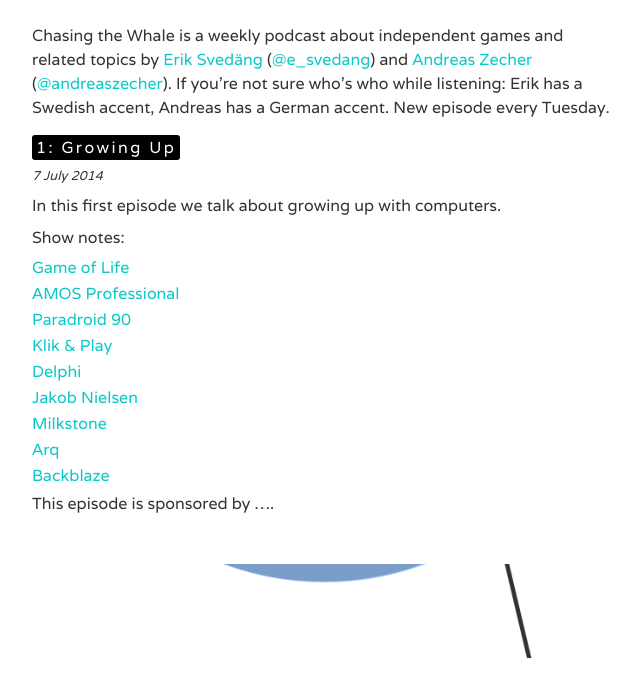
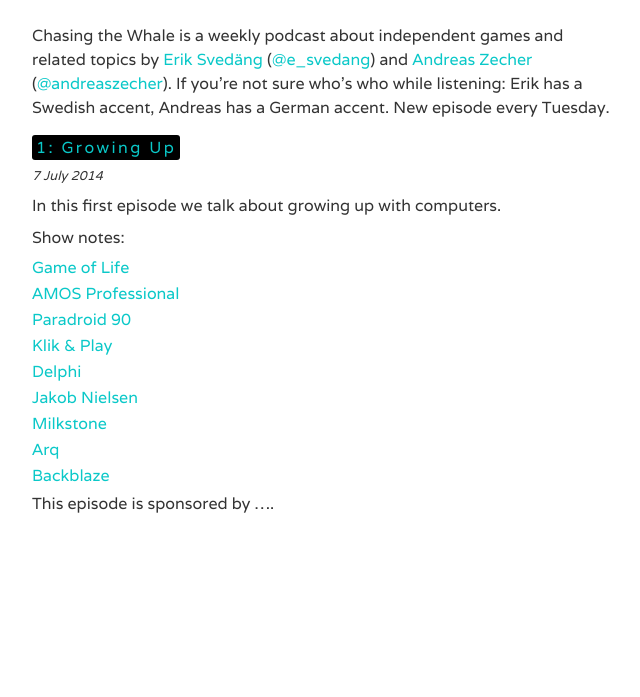
Before and after one commit to eriksvedang/whale, a Jekyll site: the page built from index.html, in a window 1280 px wide. Shown: the top 697 px of the page, without its empty margins (316-956 px from the left). Built offline with Jekyll 4.4.1, drawn with Linux system fonts in a browser that asks for light colours.

```diff
--- a/_layouts/base.html
+++ b/_layouts/base.html
@@ -10,7 +10,7 @@
 	<!-- Fonts -->
 	<link href='http://fonts.googleapis.com/css?family=Varela' rel='stylesheet' type='text/css'>
 	<!-- Css -->
-	<link rel="stylesheet" type="text/css" href="css/combined.css">
+	<link rel="stylesheet" type="text/css" href="/css/combined.css">
 	<!-- Meta -->
 	<meta name="viewport" content="width=device-width, initial-scale=1.0, maximum-scale=1.0">
 </head>
--- a/_layouts/front.html
+++ b/_layouts/front.html
@@ -2,12 +2,7 @@
 layout: base
 ---
 
-<img id="logo" class="logo" src="img/top.png">
-
 <div class="information">
   <p class="description"><strong>Chasing the Whale</strong> is a weekly podcast about independent games and related topics by <a href="http://eriksvedang.com/">Erik Svedäng</a> (<a href="https://twitter.com/e_svedang">@e_svedang</a>) and <a href="http://www.madebypixelate.com">Andreas Zecher</a> (<a href="https://twitter.com/andreaszecher">@andreaszecher</a>). If you're not sure who's who while listening: Erik has a Swedish accent, Andreas has a German accent. New episode every Tuesday.</p>
-
 	{{ content }}
 </div>
-
-<script type="text/javascript" src="/js/setup_logo.js"></script>
--- a/index.html
+++ b/index.html
@@ -7,7 +7,7 @@ title: Chasing the Whale Podcast
 	{% for post in site.posts %}
 	<li class="post">
 		<p>
-			<em> {{ post.title }} </em>
+			<em><a href="{{ post.permalink }}">{{ post.title }}</a></em>
 			<p class="post-date"> {{ post.date | date: "%-d %B %Y" }} </p>
 			<p> {{ post.content }} </p>
 		</p>
```
Also changed, not shown: _posts/2014-07-07-Episode1.md (+1 -0 lines).
